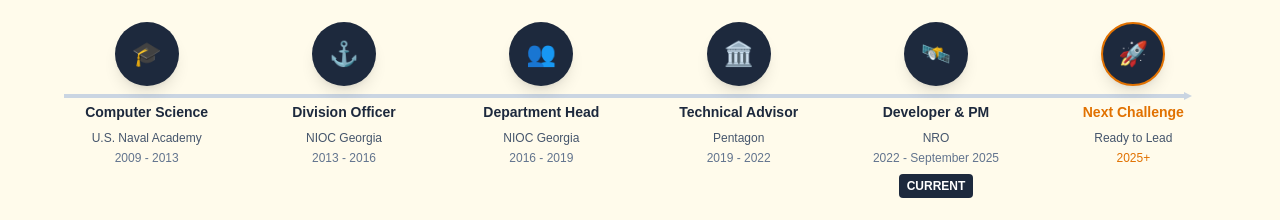
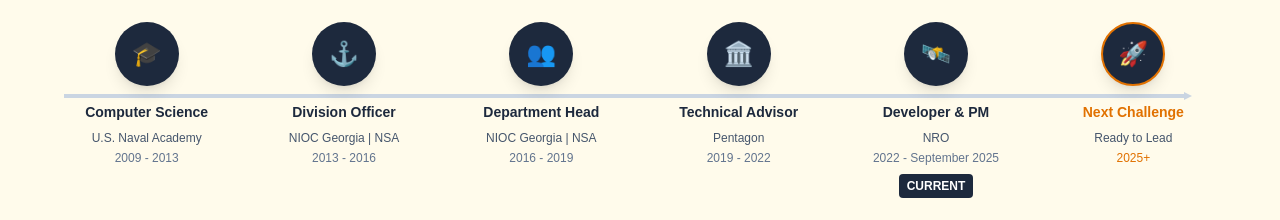
Before and after one commit to mlraburn/PersonalWebsite, a Next.js app: page / in a window 1280 px wide. Shown: the part 1820-2040 px from the top of the page. Built offline with nearby package versions, Linux system fonts and the light colour scheme; no server answers; the database is empty.

Commit message:
minor changes to some text

```diff
--- a/components/Experience.tsx
+++ b/components/Experience.tsx
@@ -56,7 +56,7 @@
                                         ⚓
                                     </div>
                                     <h3 className={`text-sm font-semibold ${isDarkMode ? 'text-white' : 'text-slate-800'} text-center mb-2`}>Division Officer</h3>
-                                    <p className={`text-xs ${isDarkMode ? 'text-gray-300' : 'text-slate-600'} text-center mb-1`}>NIOC Georgia</p>
+                                    <p className={`text-xs ${isDarkMode ? 'text-gray-300' : 'text-slate-600'} text-center mb-1`}>NIOC Georgia | NSA</p>
                                     <p className={`text-xs ${isDarkMode ? 'text-gray-400' : 'text-slate-500'}`}>2013 - 2016</p>
                                 </div>
 
@@ -81,7 +81,7 @@
                                         👥
                                     </div>
                                     <h3 className={`text-sm font-semibold ${isDarkMode ? 'text-white' : 'text-slate-800'} text-center mb-2`}>Department Head</h3>
-                                    <p className={`text-xs ${isDarkMode ? 'text-gray-300' : 'text-slate-600'} text-center mb-1`}>NIOC Georgia</p>
+                                    <p className={`text-xs ${isDarkMode ? 'text-gray-300' : 'text-slate-600'} text-center mb-1`}>NIOC Georgia | NSA</p>
                                     <p className={`text-xs ${isDarkMode ? 'text-gray-400' : 'text-slate-500'}`}>2016 - 2019</p>
                                 </div>
 
```
